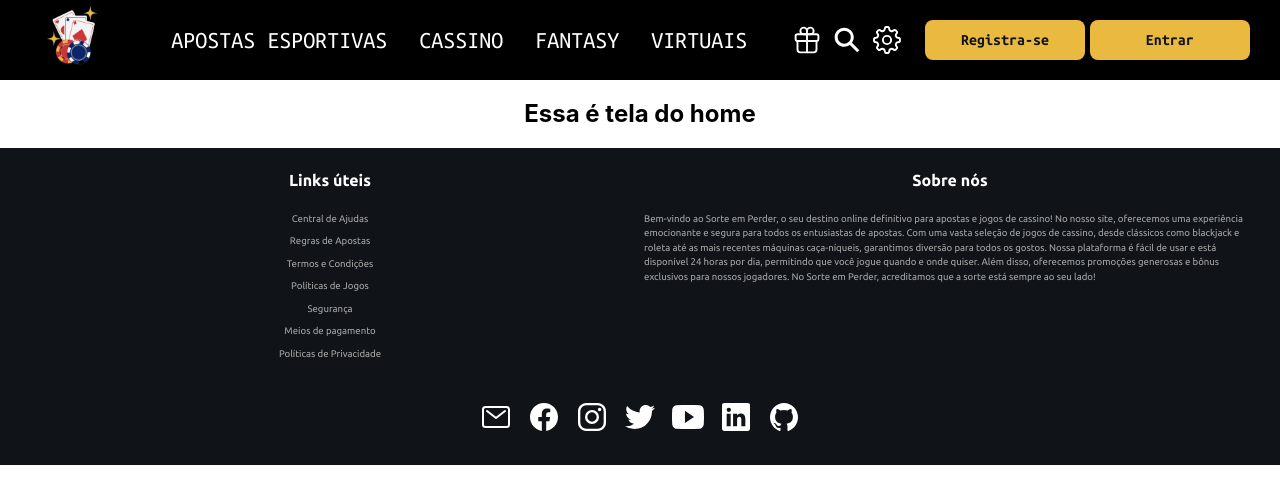
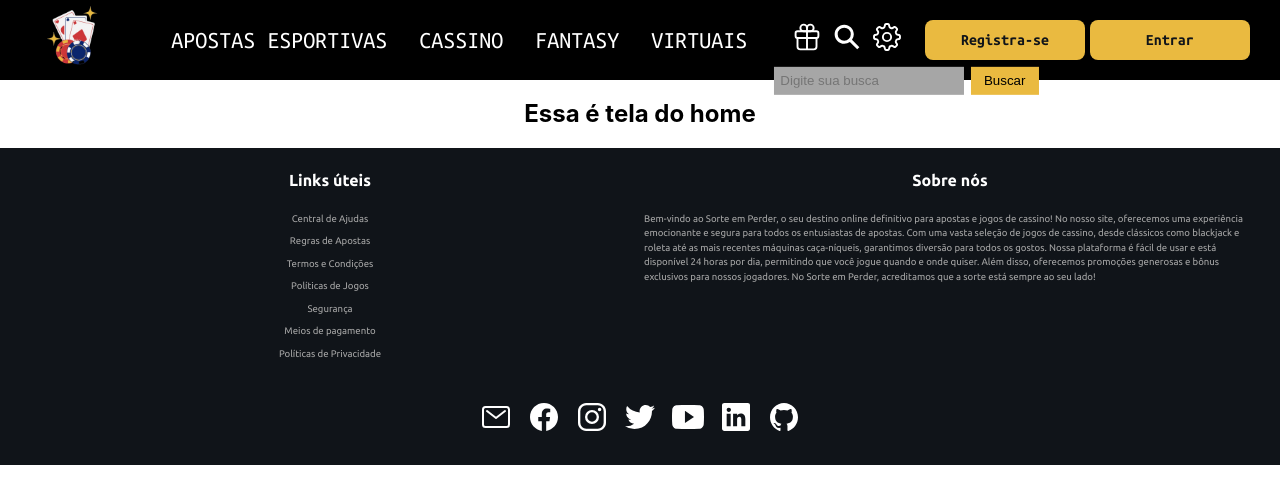
Before and after one commit to RomarioSantos-Oficial/Cassino.app, a React (Vite) app: page / in a window 1280 px wide. Both pictures are taken after a click on the icon 846 px from the left and 40 px from the top of the page. Shown: the top 504 px of the page. Built offline with nearby package versions, Linux system fonts and the light colour scheme.

Commit message:
SearchForm

```diff
--- a/src/components/Header/index.jsx
+++ b/src/components/Header/index.jsx
@@ -1,11 +1,37 @@
-import React from 'react';
+// Header.jsx
+import React, { useState, useEffect, useRef } from "react";
 import Logo from "../../assets/icons/logo.png";
 import styles from "./Header.module.css";
 import { IoGiftOutline, IoSearchSharp } from "react-icons/io5";
 import { GoGear } from "react-icons/go";
 import { Link } from "react-router-dom";
+import SearchForm from "../SearchForm";
 
 function Header() {
+  const [showSearchForm, setShowSearchForm] = useState(false);
+  const searchRef = useRef(null);
+
+  const handleSearch = (query) => {
+    console.log("Buscando por:", query);
+  };
+
+  useEffect(() => {
+    // Adiciona um evento de clique ao elemento body
+    document.body.addEventListener("click", handleOutsideClick);
+
+    // Remove o evento de clique quando o componente é desmontado
+    return () => {
+      document.body.removeEventListener("click", handleOutsideClick);
+    };
+  }, []);
+
+  // Função para lidar com cliques fora do formulário de busca
+  const handleOutsideClick = (event) => {
+    if (searchRef.current && !searchRef.current.contains(event.target)) {
+      setShowSearchForm(false);
+    }
+  };
+
   return (
     <header className={styles.header}>
       <Link to="/">
@@ -20,7 +46,10 @@ function Header() {
       <div className={styles.buscar1}>
         <div className={styles.icons}>
           <IoGiftOutline className={styles.icon} />
-                    <IoSearchSharp className={styles.icon} />
+          <div className={styles.searchBox} ref={searchRef}>
+            <IoSearchSharp className={styles.icon} onClick={() => setShowSearchForm(!showSearchForm)} />
+            {showSearchForm && <SearchForm onSearch={handleSearch} />}
+          </div>
           <GoGear className={styles.icon} />
         </div>
         <div className={styles.buttonsHome}>
--- /dev/null
+++ b/src/components/SearchForm/SearchForm.module.css
@@ -0,0 +1,23 @@
+/* SearchForm.module.css */
+.searchForm {
+    display: flex;
+    position: absolute;
+    transform: translate(-20%, 10%);
+  }
+
+  .searchForm input {
+    padding: 0.5em;
+    margin-right: 0.5em;
+    background: var(--gray1);
+  }
+
+  .searchForm button {
+    padding: 0.5em 1em;
+    background-color: var(--yellow);
+    cursor: pointer;
+  }
+
+  .searchForm button:hover{
+    background-color: var(--green);
+    color: rgb(57, 57, 58);
+  }
--- /dev/null
+++ b/src/components/SearchForm/index.jsx
@@ -0,0 +1,25 @@
+import React, { useState } from "react";
+import styles from "./SearchForm.module.css";
+
+function SearchForm({ onSearch }) {
+  const [query, setQuery] = useState("");
+
+  const handleSubmit = (event) => {
+    event.preventDefault();
+    onSearch(query);
+  };
+
+  return (
+    <form className={styles.searchForm} onSubmit={handleSubmit}>
+      <input
+        type="text"
+        value={query}
+        onChange={(e) => setQuery(e.target.value)}
+        placeholder="Digite sua busca"
+      />
+      <button type="submit">Buscar</button>
+    </form>
+  );
+}
+
+export default SearchForm;
```
Lines whose indentation alone changed are shown as unchanged.
